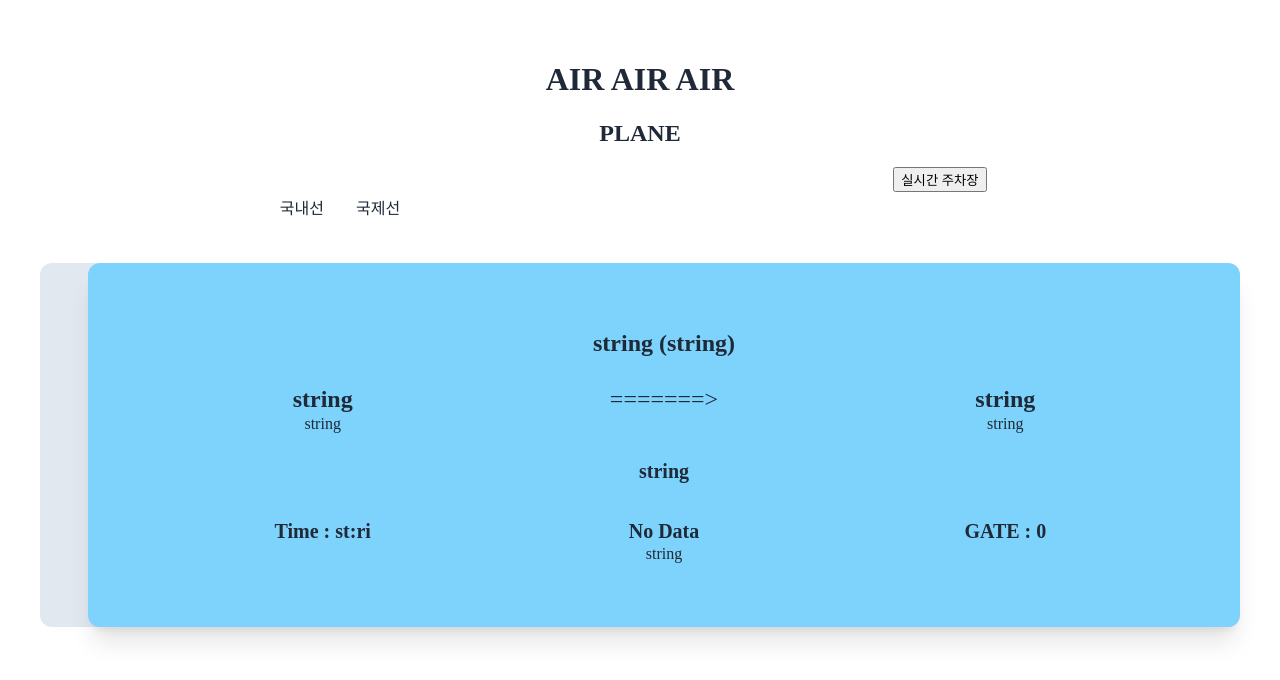
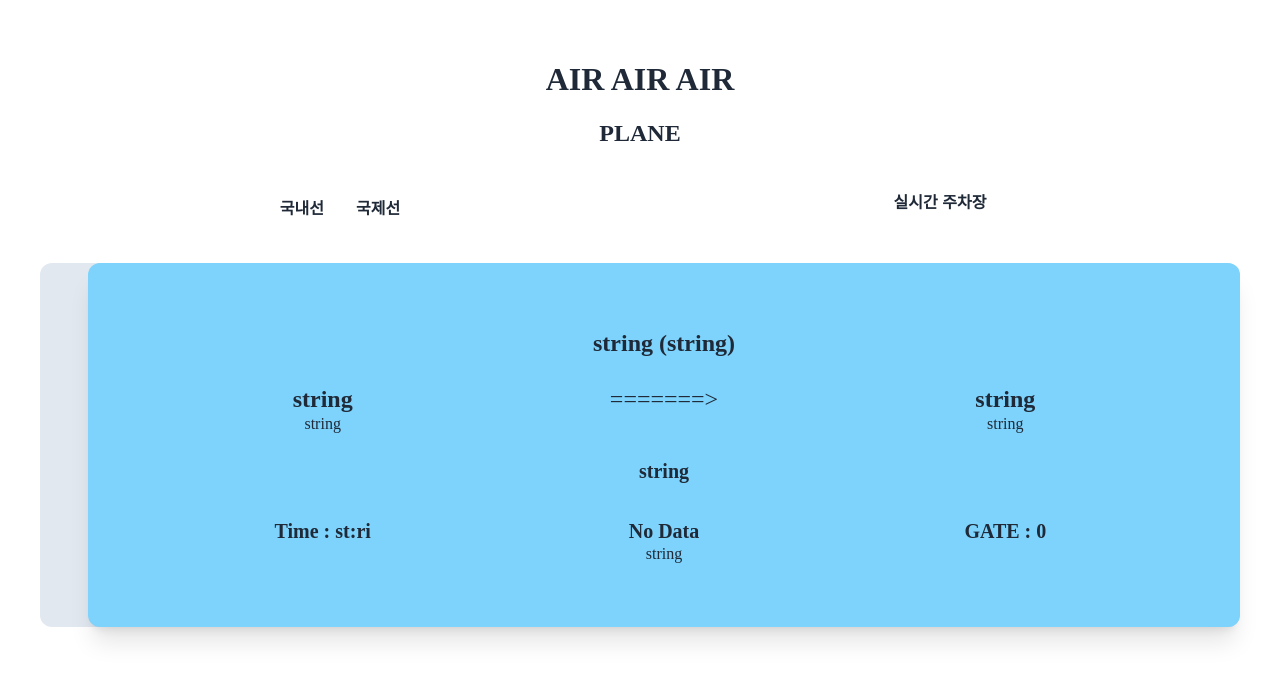
Before and after one commit to Dark-jin/Airplane, a React (Vite) app: page / in a window 1280 px wide. Shown: the top 680 px of the page. Built offline with nearby package versions, Linux system fonts and the light colour scheme; no server answers.

Commit message:
fix: main button css

```diff
--- a/src/pages/Main/Main.tsx
+++ b/src/pages/Main/Main.tsx
@@ -30,7 +30,7 @@ const Main = () => {
       <h2>PLANE</h2>
       <div className="grid grid-cols-2">
         <div>
-          <ul className="menu menu-vertical lg:menu-horizontal bg-base-100 rounded-box p-0">
+          <ul className="menu menu-vertical lg:menu-horizontal bg-base-100 rounded-box p-0 font-bold">
             <li onClick={() => setLine("D")}>
               <a>국내선</a>
             </li>
@@ -39,8 +39,13 @@ const Main = () => {
             </li>
           </ul>
         </div>
-        <div>
-          <button onClick={parkingbtn}>실시간 주차장</button>
+        <div className="mt-3">
+          <button
+            className="btn btn-ghost text-base font-bold"
+            onClick={parkingbtn}
+          >
+            실시간 주차장
+          </button>
         </div>
       </div>
       {livestate.map((item, index) => (
```
